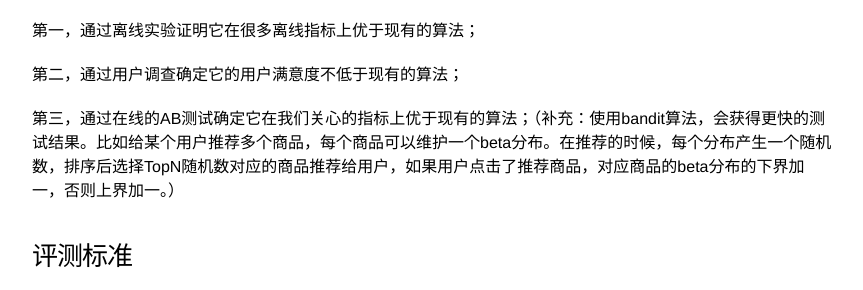
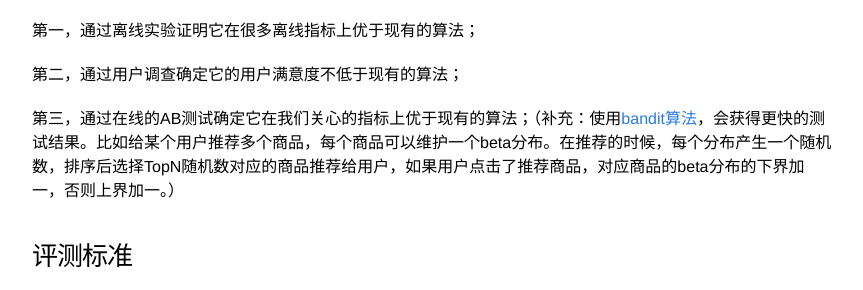
Before and after one commit to zhpmatrix/zhpmatrix.github.io, a Jekyll site: the page built from _posts/2018-06-25-recsys-rethinking.md, in a window 1280 px wide and 900 px high, scrolled down 675 px. Shown: the part 150-440 px from the top of the window, without its empty margins (208-1071 px from the left). Built offline with Jekyll 4.4.1, drawn with Linux system fonts in a browser that asks for light colours; comment, search, counter and statistics services are not loaded; part of the change alters nothing that is shown.

```diff
--- a/_posts/2018-06-25-recsys-rethinking.md
+++ b/_posts/2018-06-25-recsys-rethinking.md
@@ -27,7 +27,7 @@ mathjax: true
 
 第二，通过用户调查确定它的用户满意度不低于现有的算法；
 
-第三，通过在线的AB测试确定它在我们关心的指标上优于现有的算法；（补充：使用bandit算法，会获得更快的测试结果。比如给某个用户推荐多个商品，每个商品可以维护一个beta分布。在推荐的时候，每个分布产生一个随机数，排序后选择TopN随机数对应的商品推荐给用户，如果用户点击了推荐商品，对应商品的beta分布的下界加一，否则上界加一。）
+第三，通过在线的AB测试确定它在我们关心的指标上优于现有的算法；（补充：使用[bandit算法](https://zhuanlan.zhihu.com/p/21388070)，会获得更快的测试结果。比如给某个用户推荐多个商品，每个商品可以维护一个beta分布。在推荐的时候，每个分布产生一个随机数，排序后选择TopN随机数对应的商品推荐给用户，如果用户点击了推荐商品，对应商品的beta分布的下界加一，否则上界加一。）
 
 
 ### 评测标准
```
